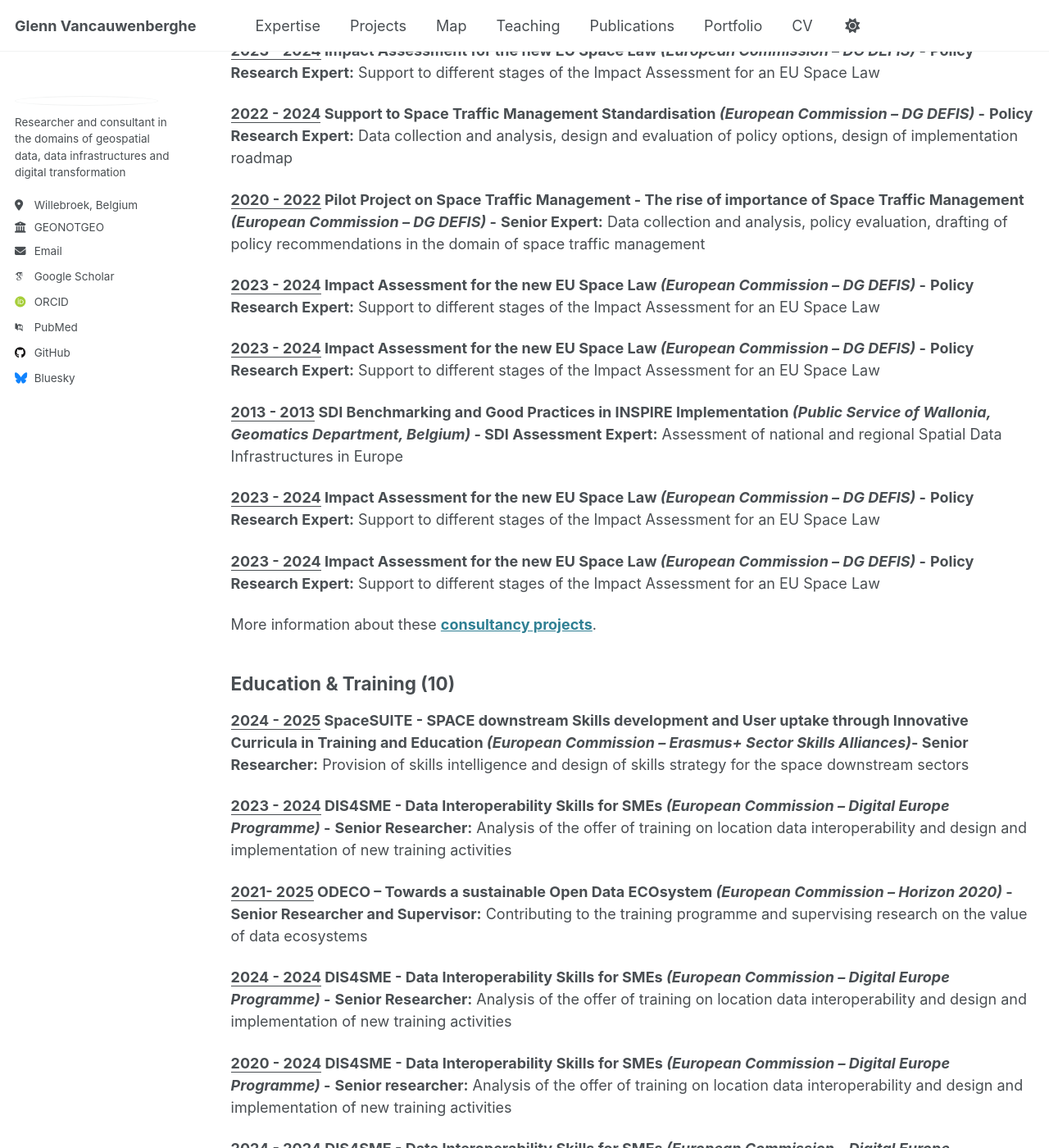
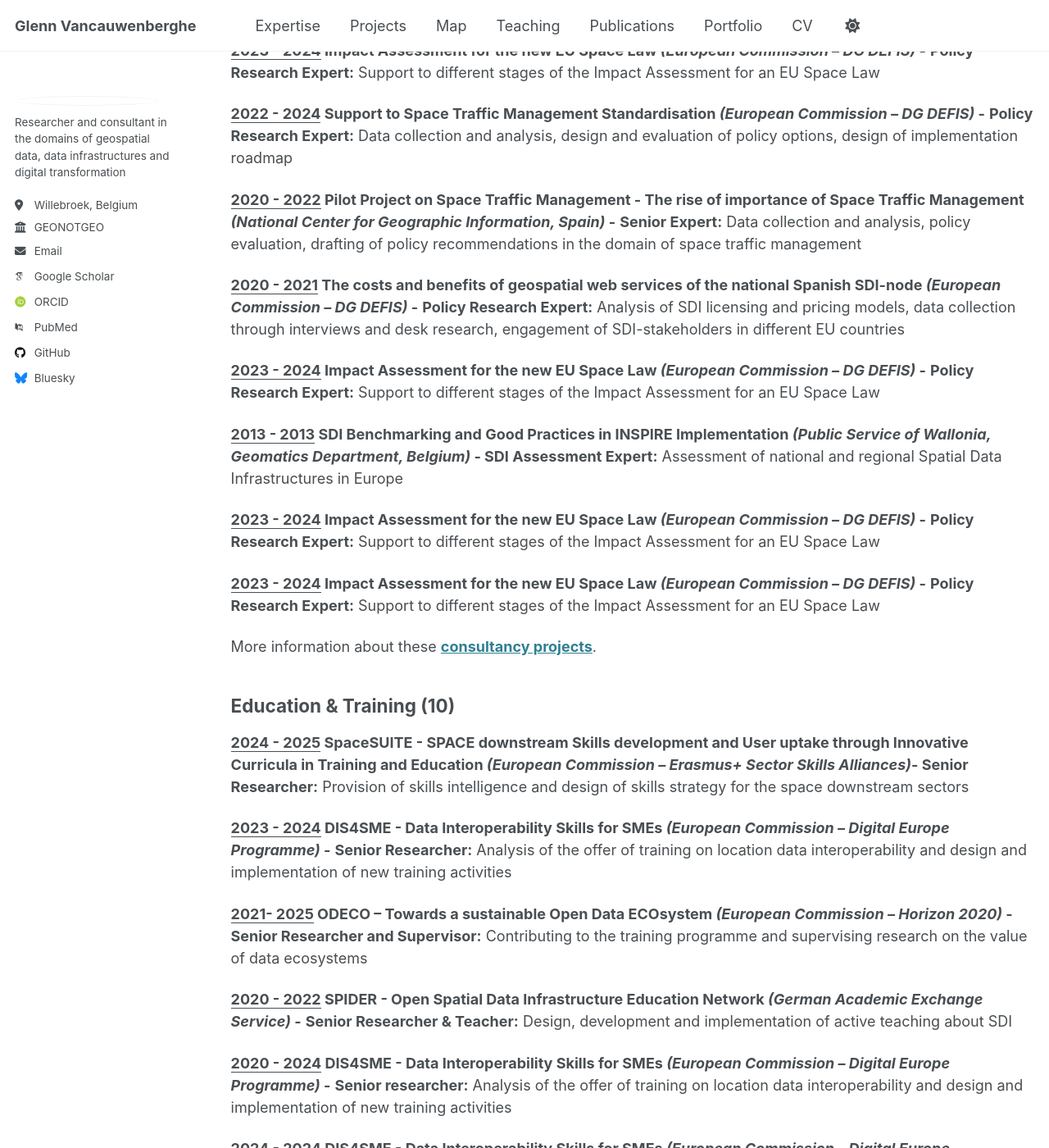
Before and after one commit to GVancauwenberghe/gvancauwenberghe.github.io, a Jekyll site: the page built from _pages/projects.md, in a window 1280 px wide and 1400 px high, scrolled down 1116 px. Shown: the whole window at 82% size. Built offline with Jekyll 4.4.1, drawn with Linux system fonts in a browser that asks for light colours; some web fonts are replaced.

Commit message:
Update projects.md

```diff
--- a/_pages/projects.md
+++ b/_pages/projects.md
@@ -41,11 +41,11 @@ More information about these [**international development projects**](https://gv
 **<ins>2022 - 2024</ins> Support to Space Traffic Management Standardisation _(European Commission –   DG DEFIS)_ -**
 **Policy Research Expert:** Data collection and analysis, design and evaluation of policy options, design of implementation roadmap
 
-**<ins>2020 - 2022</ins> Pilot Project on Space Traffic Management - The rise of importance of Space Traffic Management _(European Commission –   DG DEFIS)_ -**
+**<ins>2020 - 2022</ins> Pilot Project on Space Traffic Management - The rise of importance of Space Traffic Management _(National Center for Geographic Information, Spain)_ -**
 **Senior Expert:** Data collection and analysis, policy evaluation, drafting of policy recommendations in the domain of space traffic management
 
-**<ins>2023 - 2024</ins> Impact Assessment for the new EU Space Law _(European Commission –   DG DEFIS)_ -**
-**Policy Research Expert:** Support to different stages of the Impact Assessment for an EU Space Law
+**<ins>2020 - 2021</ins> The costs and benefits of geospatial web services of the national Spanish SDI-node _(European Commission –   DG DEFIS)_ -**
+**Policy Research Expert:** Analysis of SDI licensing and pricing models, data collection through interviews and desk research, engagement of SDI-stakeholders in different EU countries
 
 **<ins>2023 - 2024</ins> Impact Assessment for the new EU Space Law _(European Commission –   DG DEFIS)_ -**
 **Policy Research Expert:** Support to different stages of the Impact Assessment for an EU Space Law
@@ -71,8 +71,8 @@ Senior Researcher:**   Provision of skills intelligence and design of skills str
 **<ins>2021- 2025</ins>   ODECO – Towards a sustainable Open Data ECOsystem _(European Commission –   Horizon 2020)_ -**
 **Senior Researcher and Supervisor:** Contributing to the training programme and supervising research on the value of data ecosystems
 
-**<ins>2024 - 2024</ins>   DIS4SME -  Data Interoperability Skills for SMEs _(European Commission –   Digital Europe Programme)_ -**
-**Senior Researcher:** Analysis of the offer of training on location data interoperability and design and implementation of new training activities
+**<ins>2020 - 2022</ins>   SPIDER - Open Spatial Data Infrastructure Education Network _(German Academic Exchange Service)_ -**
+**Senior Researcher & Teacher:** Design, development and implementation of active teaching about SDI
 
 **<ins>2020 - 2024</ins>   DIS4SME -  Data Interoperability Skills for SMEs _(European Commission –   Digital Europe Programme)_ -**
 **Senior researcher:** Analysis of the offer of training on location data interoperability and design and implementation of new training activities
```
